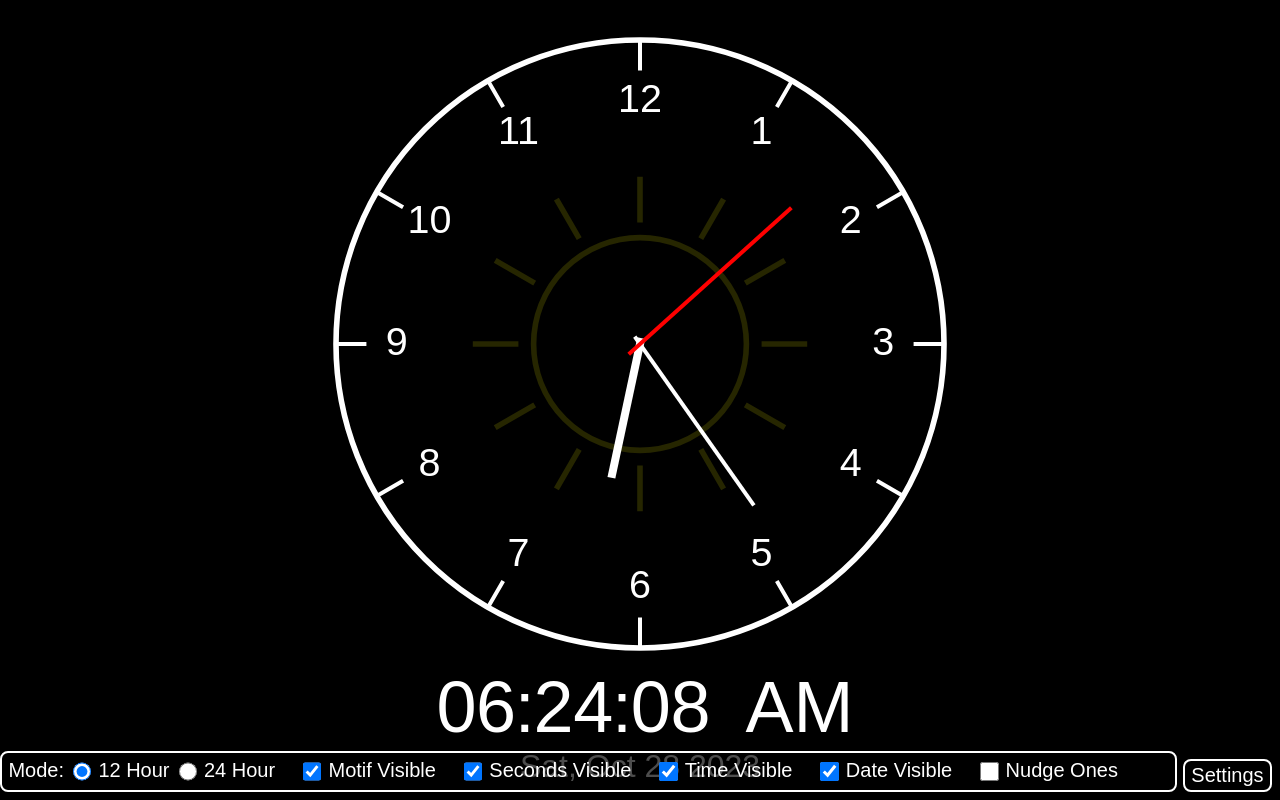
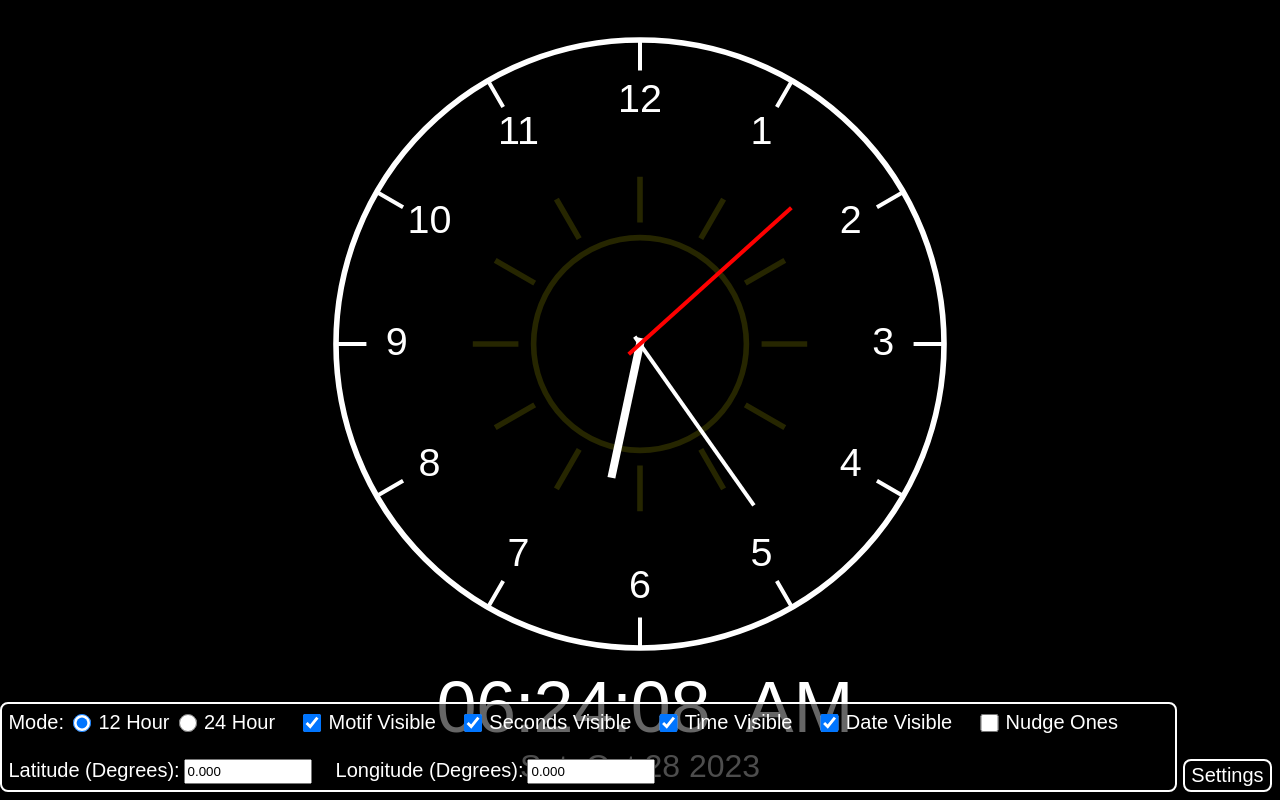
Before and after one commit to coolguy284/html5-fancy-clock, a plain HTML site: page index.html in a window 1280 px wide. Both pictures are taken after a click on the button "Settings". Drawn offline with Linux system fonts and the light colour scheme.

Commit message:
add ui support for lat and lon input
Signed-off-by: coolguy284 <coolguy284v64@gmail.com>

```diff
--- /dev/null
+++ b/common.js
@@ -0,0 +1,9 @@
+function numberToStringWithMinimumDecimalPlaces(number, places) {
+  let stringSplit = String(number).split('.');
+
+  if (stringSplit.length == 1) {
+    stringSplit = [stringSplit[0], ''];
+  }
+
+  return [stringSplit[0], stringSplit[1].padEnd(places, '0')].join('.');
+}
--- a/constants.js
+++ b/constants.js
@@ -6,6 +6,8 @@ let CLOCK_SECONDS_VISIBLE = true; // whether seconds is visible on the clock
 let CLOCK_TIME_VISIBLE = true; // whether to show time below or inside clock
 let CLOCK_DATE_VISIBLE = true; // whether to show "Tue, Oct 12 2023" on 12 hr clock and "2023-10-12 TUE" on 24hr
 let CLOCK_NUDGE_ONES = false; // whether to nudge positioning of text when there is a 1
+let LATITUDE = 0; // latitude in degrees used to calculate sun position
+let LONGITUDE = 0; // longitude in degrees used to calculate sun position
 
 let DAY_OF_WEEK_STRINGS = ['Sun', 'Mon', 'Tue', 'Wed', 'Thur', 'Fri', 'Sat'];
 let MONTH_OF_YEAR_STRINGS = ['Jan', 'Feb', 'Mar', 'Apr', 'May', 'Jun', 'Jul', 'Aug', 'Sep', 'Oct', 'Nov', 'Dec'];
--- a/index.html
+++ b/index.html
@@ -44,11 +44,20 @@
         <input type = 'checkbox' id = 'nudge_ones' onchange = 'updateClockConstants();' checked = 'checked'>
         Nudge Ones
       </label>
+      <label>
+        Latitude (Degrees):
+        <input type = 'text' id = 'latitude' onchange = 'updateClockConstants();' value = '0'>
+      </label>
+      <label>
+        Longitude (Degrees):
+        <input type = 'text' id = 'longitude' onchange = 'updateClockConstants();' value = '0'>
+      </label>
     </div>
 
     <button id = 'settings_button' onclick = 'toggleSettingsVisibility();'>Settings</button>
 
     <script src = 'constants.js'></script>
+    <script src = 'common.js'></script>
     <script src = 'calculation.js'></script>
     <script src = 'persistent_storage.js'></script>
     <script src = 'canvas_setup.js'></script>
--- a/persistent_storage.js
+++ b/persistent_storage.js
@@ -6,6 +6,8 @@ function saveConstantsToPersistent() {
     CLOCK_TIME_VISIBLE,
     CLOCK_DATE_VISIBLE,
     CLOCK_NUDGE_ONES,
+    LATITUDE,
+    LONGITUDE,
   });
 }
 
@@ -23,4 +25,6 @@ function loadConstantsFromPersistent() {
   if ('CLOCK_TIME_VISIBLE' in localStorageData) CLOCK_TIME_VISIBLE = localStorageData.CLOCK_TIME_VISIBLE;
   if ('CLOCK_DATE_VISIBLE' in localStorageData) CLOCK_DATE_VISIBLE = localStorageData.CLOCK_DATE_VISIBLE;
   if ('CLOCK_NUDGE_ONES' in localStorageData) CLOCK_NUDGE_ONES = localStorageData.CLOCK_NUDGE_ONES;
+  if ('LATITUDE' in localStorageData) LATITUDE = localStorageData.LATITUDE;
+  if ('LONGITUDE' in localStorageData) LONGITUDE = localStorageData.LONGITUDE;
 }
--- a/style.css
+++ b/style.css
@@ -31,6 +31,11 @@ input[type=radio], input[type=checkbox] {
   height: 2.3vh;
 }
 
+input[type=text] {
+  width: 15vh;
+  height: 2.3vh;
+}
+
 /* element specific declarations */
 
 #canvas {
@@ -55,6 +60,7 @@ input[type=radio], input[type=checkbox] {
   left: 0;
   width: calc(100% - 15vh);
   flex-direction: row;
+  flex-wrap: wrap;
   background-color: rgba(0, 0, 0, 0.6);
   border: 0.3vh solid white;
   border-radius: 1vh;
--- a/ui.js
+++ b/ui.js
@@ -15,6 +15,10 @@ function updateClockConstants() {
   CLOCK_TIME_VISIBLE = time_visible.checked;
   CLOCK_DATE_VISIBLE = date_visible.checked;
   CLOCK_NUDGE_ONES = nudge_ones.checked;
+  LATITUDE = Number(latitude.value);
+  if (!Number.isFinite(LATITUDE)) LATITUDE = 0;
+  LONGITUDE = Number(longitude.value);
+  if (!Number.isFinite(LONGITUDE)) LONGITUDE = 0;
   saveConstantsToPersistent();
   renderFrame(true);
 }
@@ -31,6 +35,8 @@ function updateSettingsUI() {
   time_visible.checked = CLOCK_TIME_VISIBLE;
   date_visible.checked = CLOCK_DATE_VISIBLE;
   nudge_ones.checked = CLOCK_NUDGE_ONES;
+  latitude.value = numberToStringWithMinimumDecimalPlaces(LATITUDE, 3);
+  longitude.value = numberToStringWithMinimumDecimalPlaces(LONGITUDE, 3);
 }
 
 async function toggleFullscreen() {
```
